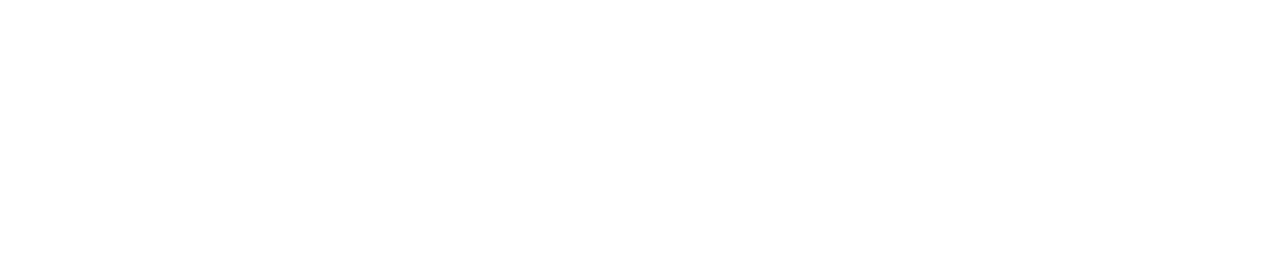
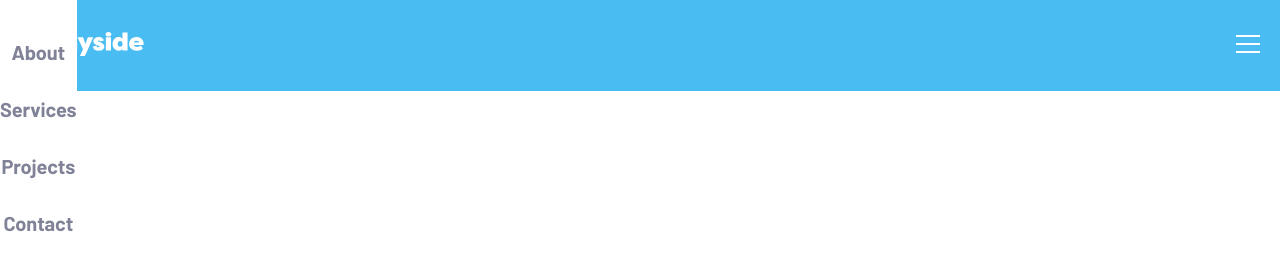
Before and after one commit to SarvarRahim/sunnyside, a plain HTML site: page index.html in a window 1280 px wide. Drawn offline with Linux system fonts and the light colour scheme; files that its build step writes are made by us from their sources.

Commit message:
initial commit

```diff
--- a/css/styles.css
+++ b/css/styles.css
@@ -1,11 +1,46 @@
+/* GENERAL */
 :root {
+  --background-color-hero: #49BCF1;
+  --bckground-color-yellow: #F8D50E;
+  --color-pink: #FE7565;
+  --color-light-green: #77C7B8;
+  --color-light-blue: #6AC7F5;
+  --color-white: #fff;
+  --color-link-text: #808397;
+  --font-stack: 'Fraunces 9pt', "Arial", sans-serif;
+  --font-barlow: 'Barlow', 'Arial', sans-serif;
 }
 
-/* GENERAL */
+@font-face {
+  font-family: 'Fraunces 9pt';
+  src: url('../fonts/Fraunces9pt-Black.woff2') format('woff2'),
+  url('../fonts/Fraunces9pt-Black.woff') format('woff');
+  font-weight: 900;
+  font-style: normal;
+  font-display: swap;
+}
+
+@font-face {
+  font-family: 'Barlow';
+  src: url('../fonts/Barlow-Regular.woff2') format('woff2'),
+  url('../fonts/Barlow-Regular.woff') format('woff');
+  font-weight: normal;
+  font-style: normal;
+  font-display: swap;
+}
+
+@font-face {
+  font-family: 'Barlow';
+  src: url('../fonts/Barlow-Bold.woff2') format('woff2'),
+  url('../fonts/Barlow-Bold.woff') format('woff');
+  font-weight: bold;
+  font-style: normal;
+  font-display: swap;
+}
+
 html {
   box-sizing: border-box;
   height: 100%;
-  scroll-behavior: smooth;
 }
 
 *,
@@ -14,38 +49,83 @@ html {
   box-sizing: inherit;
 }
 
+
 body {
   display: flex;
   flex-direction: column;
   height: 100%;
   padding: 0;
   margin: 0;
-  font-family: "Arial", sans-serif;
-  background-color: #fff;
+  font-family: var(--font-stack);
 }
 
-img {
-  max-width: 100%;
-  height: auto;
+.container {
+  width: 100%;
+  max-width: 1390px;
+  margin-left: auto;
+  margin-right: auto;
+  padding-left: 20px;
+  padding-right: 20px;
 }
 
-.visually-hidden {
-  position: absolute;
-  width: 1px;
-  height: 1px;
-  margin: -1px;
-  border: 0;
-  padding: 0;
-  clip: rect(0 0 0 0);
-  overflow: hidden;
+/* MOBILE VERSION  */
+
+.site-header {
+  padding-top: 32px;
+  padding-bottom: 35px;
+  background-color: var(--background-color-hero);
 }
 
+.site-header__content {
+  display: flex;
+  align-items: center;
+  justify-content: space-between;
+}
 
-/* CONTAINER */
-.container {
-  max-width: 900px;
-  padding-left: 50px;
-  padding-right: 50px;
-  margin-left: auto;
-  margin-right: auto;
+.site-header__link {
+  text-decoration: none;
 }
+
+.logo-site {
+  display: block;
+}
+
+.site-header__btn {
+  background-color: transparent;
+  border: 0;
+  width: 24px;
+  height: 18px;
+  background-image: url("../img/icon-burger-white-mobile.svg");
+  background-repeat: no-repeat;
+}
+
+.sitenav {
+  position: fixed;
+  z-index: 99;
+  top: 0;
+  left: 0;
+  background-color: #fff;
+  padding-top: 40px;
+  padding-bottom: 40px;
+  text-align: center;
+}
+
+.sitenav__list {
+  margin: 0;
+  padding: 0;
+  list-style: none;
+}
+
+.sitenav__item:not(:last-child) {
+  margin-bottom: 32px;
+}
+
+.sitenav__link {
+  text-decoration: none;
+  font-weight: 600;
+  font-size: 20px;
+  line-height: 25px;
+  letter-spacing: -0.142857px;
+  color: var(--color-link-text);
+  font-family: var(--font-barlow);
+}
--- a/index.html
+++ b/index.html
@@ -4,13 +4,38 @@
   <meta charset="UTF-8">
   <meta http-equiv="X-UA-Compatible" content="IE=edge">
   <meta name="viewport" content="width=device-width, initial-scale=1.0">
-  <title>Project</title>
-  <link rel="stylesheet" href="css/normalize.min.css">
+  <title>Sunnyside</title>
+  <link rel="stylesheet" href="css/normalize.css">
   <link rel="stylesheet" href="css/styles.css">
 </head>
 <body>
+  <header class="site-header">
+    <div class="container">
+    <div class="site-header__content">
+      <a class="site-header__link logo" href="index.html">
+        <img class="logo-site" src="img/logo-site.svg" alt="logo site" width="124" height="24">
+      </a>
 
+      <button class="btn site-header__btn" type="button" aria-label="navigation"></button>
+    </div>
 
-  <script src="js/main.js"></script>
+    <nav class="sitenav">
+      <ul class="sitenav__list">
+        <li class="sitenav__item">
+          <a class="sitenav__link" href="about.html">About</a>
+        </li>
+        <li class="sitenav__item">
+          <a class="sitenav__link" href="services.html">Services</a>
+        </li>
+        <li class="sitenav__item">
+          <a class="sitenav__link" href="project.html">Projects</a>
+        </li>
+        <li class="sitenav__item">
+          <a class="sitenav__link" href="contact.html">Contact</a>
+        </li>
+      </ul>
+    </nav>
+  </div>
+  </header>
 </body>
 </html>
```
Also changed, not shown: fonts/Barlow-Bold.woff (added), fonts/Barlow-Bold.woff2 (added), fonts/Barlow-Regular.woff (added), fonts/Barlow-Regular.woff2 (added), fonts/Fraunces9pt-Black.woff (added), fonts/Fraunces9pt-Black.woff2 (added), img/arrow-bottom-mobile.svg (added), img/hero-bg-apelsin.png (added), img/hero-img-apelsin-mobile-removebg-preview.png (added), img/icon-burger-white-mobile.svg (added), img/logo-site.svg (added).
